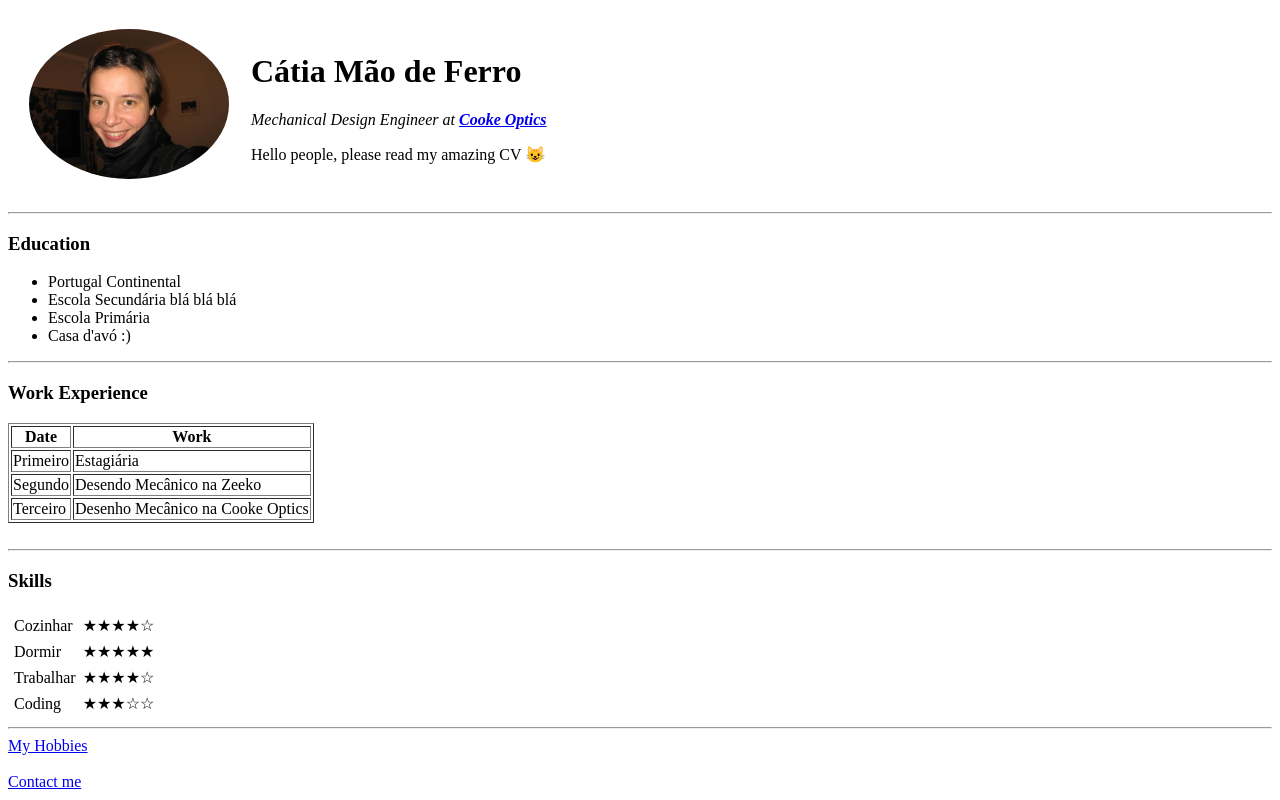
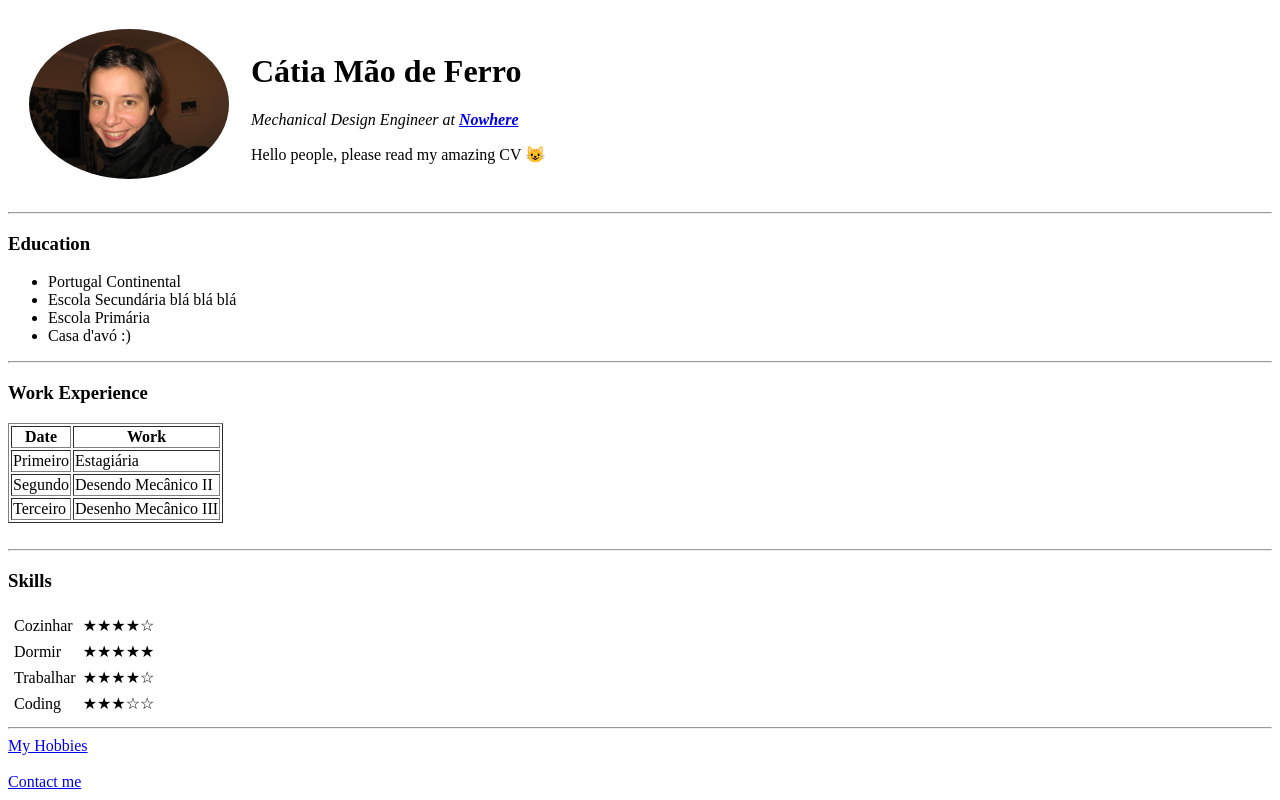
Before and after one commit to Catia21/cv, a plain HTML site: page index.html in a window 1280 px wide. Drawn offline with Linux system fonts and the light colour scheme.

Commit message:
Update index.html

```diff
--- a/index.html
+++ b/index.html
@@ -11,7 +11,7 @@
     <tr>
     <td><img src="https://github.com/Catia21/cv/blob/main/IMG_0311.JPG" style="widht:150px;height:150px;border-radius:50%" alt=""></td>
     <td><h1>Cátia Mão de Ferro</h1>
-      <p><em>Mechanical Design Engineer at <strong><a href="http://cookeoptics.co.uk" target="_blank">Cooke Optics</a></strong>
+      <p><em>Mechanical Design Engineer at <strong><a href="#" target="_blank">Nowhere</a></strong>
       </em></p>
       <p>Hello people, please read my amazing CV 😺</p></td>
     </tr>
@@ -41,11 +41,11 @@
     </tr>
     <tr>
       <td>Segundo</td>
-      <td>Desendo Mecânico na Zeeko</td>
+      <td>Desendo Mecânico II</td>
     </tr>
     <tr>
       <td>Terceiro</td>
-      <td>Desenho Mecânico na Cooke Optics</td>
+      <td>Desenho Mecânico III</td>
     </tr>
   </tbody>
   </table>
```
